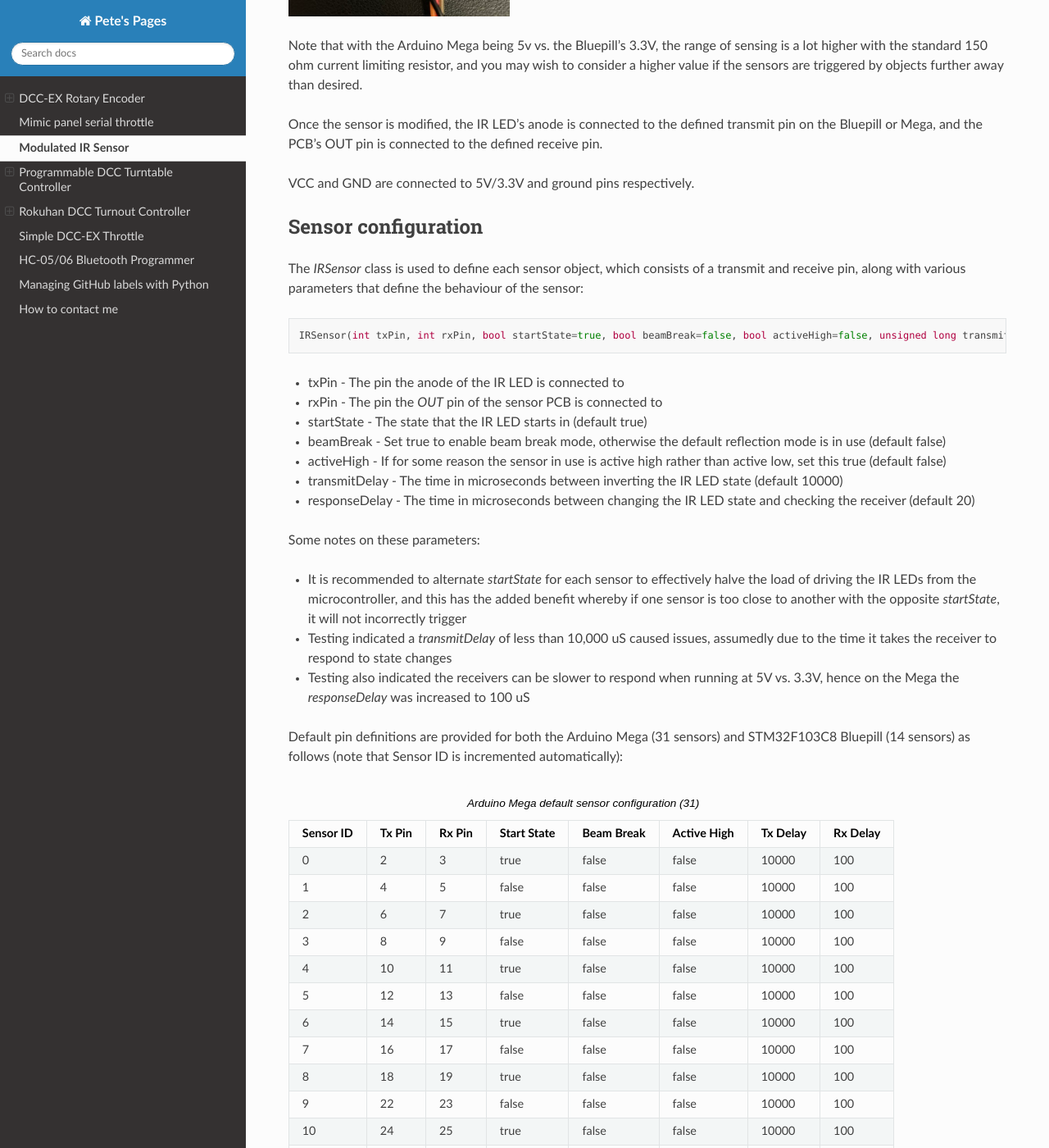
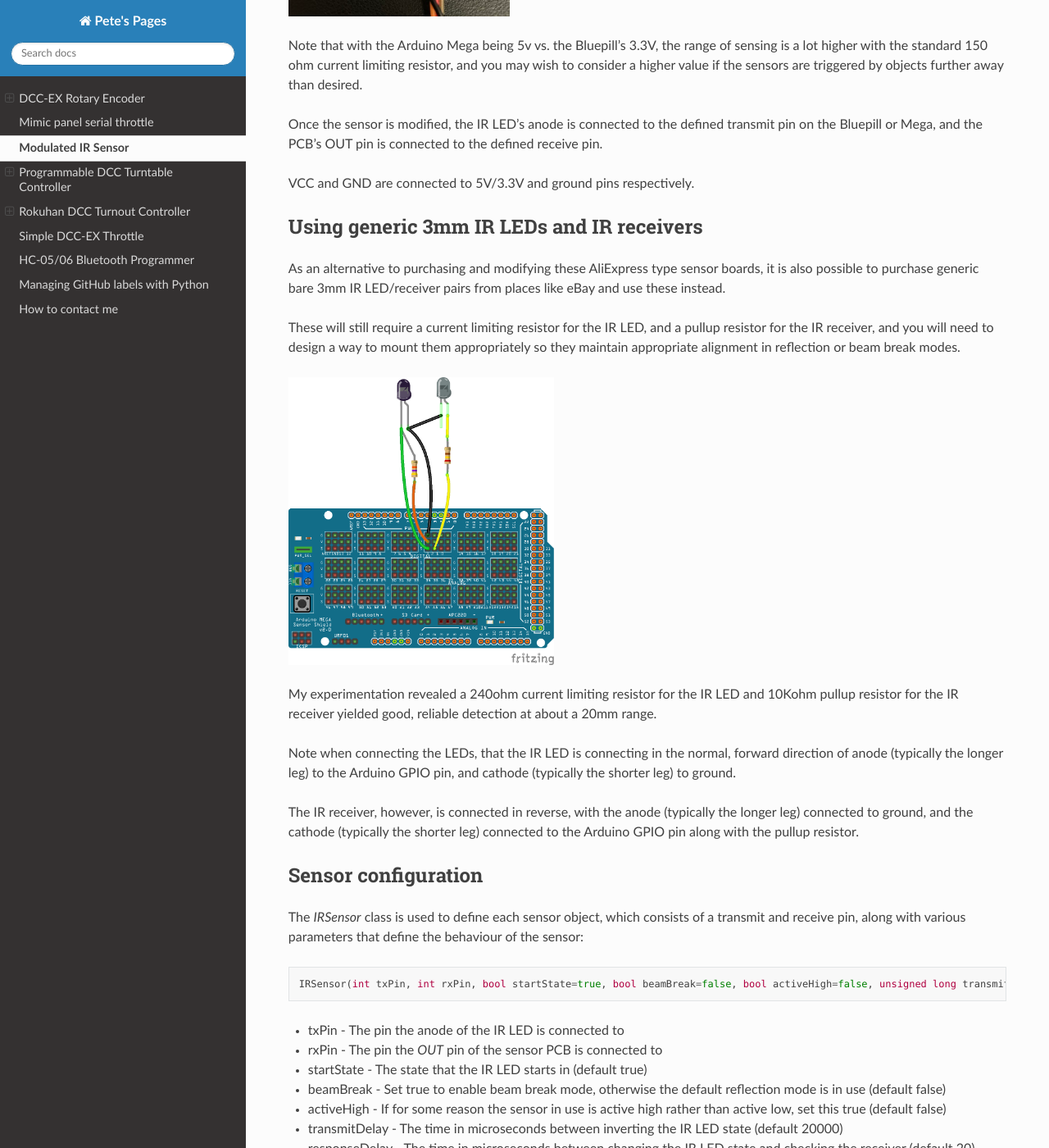
Before and after one commit to peteGSX/petegsx.github.io, a Sphinx documentation site: the page built from docs/modulated-ir-sensor/index.rst, in a window 1280 px wide and 1400 px high, scrolled down 2279 px. Shown: the whole window at 82% size. Built offline with Sphinx 7.4.7 and the Read the Docs theme 2.0.0, drawn with Linux system fonts in a browser that asks for light colours; some of the changed text lies outside the part shown.

Commit message:
Update sensor info

```diff
--- a/docs/modulated-ir-sensor/index.rst
+++ b/docs/modulated-ir-sensor/index.rst
@@ -64,6 +64,23 @@ Once the sensor is modified, the IR LED's anode is connected to the defined tran
 
 VCC and GND are connected to 5V/3.3V and ground pins respectively.
 
+Using generic 3mm IR LEDs and IR receivers
+==========================================
+
+As an alternative to purchasing and modifying these AliExpress type sensor boards, it is also possible to purchase generic bare 3mm IR LED/receiver pairs from places like eBay and use these instead.
+
+These will still require a current limiting resistor for the IR LED, and a pullup resistor for the IR receiver, and you will need to design a way to mount them appropriately so they maintain appropriate alignment in reflection or beam break modes.
+
+.. image:: /_static/images/modulated-ir-sensor/modulated-ir-sensor-on-mega.png
+  :alt: 3mm IR LED/Receiver on Mega
+  :scale: 30%
+
+My experimentation revealed a 240ohm current limiting resistor for the IR LED and 10Kohm pullup resistor for the IR receiver yielded good, reliable detection at about a 20mm range.
+
+Note when connecting the LEDs, that the IR LED is connecting in the normal, forward direction of anode (typically the longer leg) to the Arduino GPIO pin, and cathode (typically the shorter leg) to ground.
+
+The IR receiver, however, is connected in reverse, with the anode (typically the longer leg) connected to ground, and the cathode (typically the shorter leg) connected to the Arduino GPIO pin along with the pullup resistor.
+
 Sensor configuration
 ====================
 
@@ -71,14 +88,14 @@ The `IRSensor` class is used to define each sensor object, which consists of a t
 
 .. code-block:: cpp
 
-  IRSensor(int txPin, int rxPin, bool startState=true, bool beamBreak=false, bool activeHigh=false, unsigned long transmitDelay=10000, unsigned long responseDelay=20);
+  IRSensor(int txPin, int rxPin, bool startState=true, bool beamBreak=false, bool activeHigh=false, unsigned long transmitDelay=20000, unsigned long responseDelay=20);
 
 - txPin - The pin the anode of the IR LED is connected to
 - rxPin - The pin the `OUT` pin of the sensor PCB is connected to
 - startState - The state that the IR LED starts in (default true)
 - beamBreak - Set true to enable beam break mode, otherwise the default reflection mode is in use (default false)
 - activeHigh - If for some reason the sensor in use is active high rather than active low, set this true (default false)
-- transmitDelay - The time in microseconds between inverting the IR LED state (default 10000)
+- transmitDelay - The time in microseconds between inverting the IR LED state (default 20000)
 - responseDelay - The time in microseconds between changing the IR LED state and checking the receiver (default 20)
 
 Some notes on these parameters:
@@ -94,37 +111,37 @@ Default pin definitions are provided for both the Arduino Mega (31 sensors) and
   :header-rows: 1
 
   Sensor ID,Tx Pin,Rx Pin,Start State,Beam Break,Active High,Tx Delay,Rx Delay
-  0,2,3,true,false,false,10000,100
-  1,4,5,false,false,false,10000,100
-  2,6,7,true,false,false,10000,100
-  3,8,9,false,false,false,10000,100
-  4,10,11,true,false,false,10000,100
-  5,12,13,false,false,false,10000,100
-  6,14,15,true,false,false,10000,100
-  7,16,17,false,false,false,10000,100
-  8,18,19,true,false,false,10000,100
-  9,22,23,false,false,false,10000,100
-  10,24,25,true,false,false,10000,100
-  11,26,27,false,false,false,10000,100
-  12,28,29,true,false,false,10000,100
-  13,30,31,false,false,false,10000,100
-  14,32,33,true,false,false,10000,100
-  15,34,35,false,false,false,10000,100
-  16,36,37,true,false,false,10000,100
-  17,38,39,false,false,false,10000,100
-  18,40,41,true,false,false,10000,100
-  19,42,43,false,false,false,10000,100
-  20,44,45,true,false,false,10000,100
-  21,46,47,false,false,false,10000,100
-  22,48,49,true,false,false,10000,100
-  23,A0,A1,false,false,false,10000,100
-  24,A2,A3,true,false,false,10000,100
-  25,A4,A5,false,false,false,10000,100
-  26,A6,A7,true,false,false,10000,100
-  27,A8,A9,false,false,false,10000,100
-  28,A10,A11,true,false,false,10000,100
-  29,A12,A13,false,false,false,10000,100
-  30,A14,A15,true,false,false,10000,100
+  0,2,3,true,false,false,20000,100
+  1,4,5,false,false,false,20000,100
+  2,6,7,true,false,false,20000,100
+  3,8,9,false,false,false,20000,100
+  4,10,11,true,false,false,20000,100
+  5,12,13,false,false,false,20000,100
+  6,14,15,true,false,false,20000,100
+  7,16,17,false,false,false,20000,100
+  8,18,19,true,false,false,20000,100
+  9,22,23,false,false,false,20000,100
+  10,24,25,true,false,false,20000,100
+  11,26,27,false,false,false,20000,100
+  12,28,29,true,false,false,20000,100
+  13,30,31,false,false,false,20000,100
+  14,32,33,true,false,false,20000,100
+  15,34,35,false,false,false,20000,100
+  16,36,37,true,false,false,20000,100
+  17,38,39,false,false,false,20000,100
+  18,40,41,true,false,false,20000,100
+  19,42,43,false,false,false,20000,100
+  20,44,45,true,false,false,20000,100
+  21,46,47,false,false,false,20000,100
+  22,48,49,true,false,false,20000,100
+  23,A0,A1,false,false,false,20000,100
+  24,A2,A3,true,false,false,20000,100
+  25,A4,A5,false,false,false,20000,100
+  26,A6,A7,true,false,false,20000,100
+  27,A8,A9,false,false,false,20000,100
+  28,A10,A11,true,false,false,20000,100
+  29,A12,A13,false,false,false,20000,100
+  30,A14,A15,true,false,false,20000,100
 
 .. csv-table:: STM32F103C8 Bluepill default sensor configuration (14)
   :widths: auto
@@ -200,9 +217,18 @@ To enable a user configuration, you must create both of these files (noting the
   // Define each sensor in this format:
   // new IRSensor(txPin,rxPin,startState,beamBreak,activeHigh,transmitDelay,responseDelay),
   // There must be the same number of lines defined here to match SENSOR_COUNT in MySensors.h
-    new IRSensor(PC13,PC14,true,false,false,10000,20),
-    new IRSensor(PC15,PA0,false,false,false,10000,20),
+    new IRSensor(PC13,PC14,true,false,false,20000,20),
+    new IRSensor(PC15,PA0,false,false,false,20000,20),
   };
+
+Adjusting range
+===============
+
+If the range of the sensors using the default values outlined here don't suit your needs, then the current limiting resistor for the IR LED can be changed (lower value resistor, longer range), and adjusting the `responseDelay` value tends to also impact the range.
+
+Be very careful with the current limiting resistor though, as the Arduino device GPIO pins can only source a limited amount of current, so reducing this value too much will likely lead to damaging the GPIO pins of the device when exceeding their current limits.
+
+Adjusting the `responseDelay` value is the preferred starting point as a result, and decreasing this will typically reduce the range, and increasing it may increase the range, although the default of 100ms on the Mega is likely the maximum range on that platform.
 
 EX-CommandStation integration
 =============================
```
Also changed, not shown: docs/_static/images/modulated-ir-sensor/modulated-ir-sensor-on-mega.png (added).
